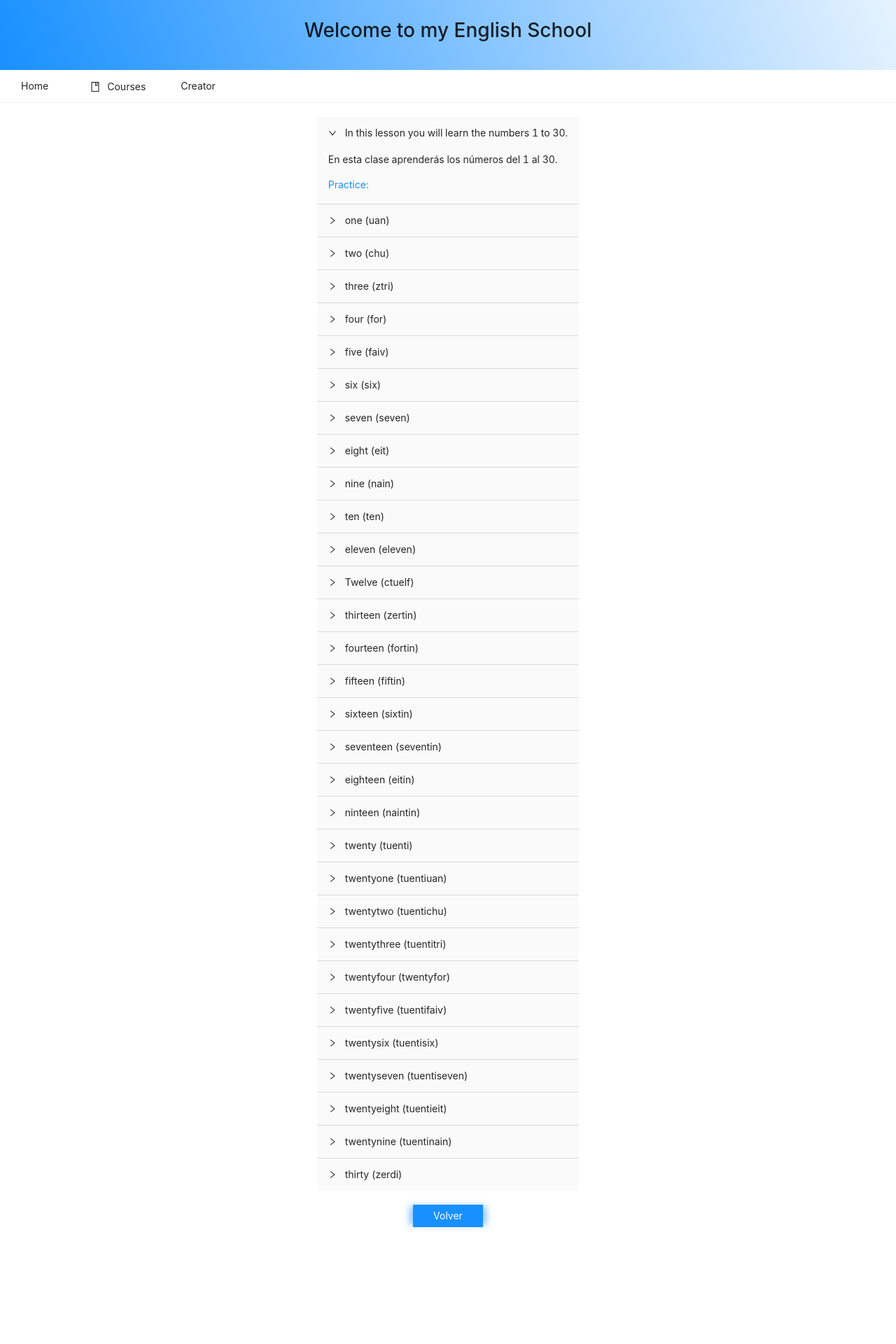
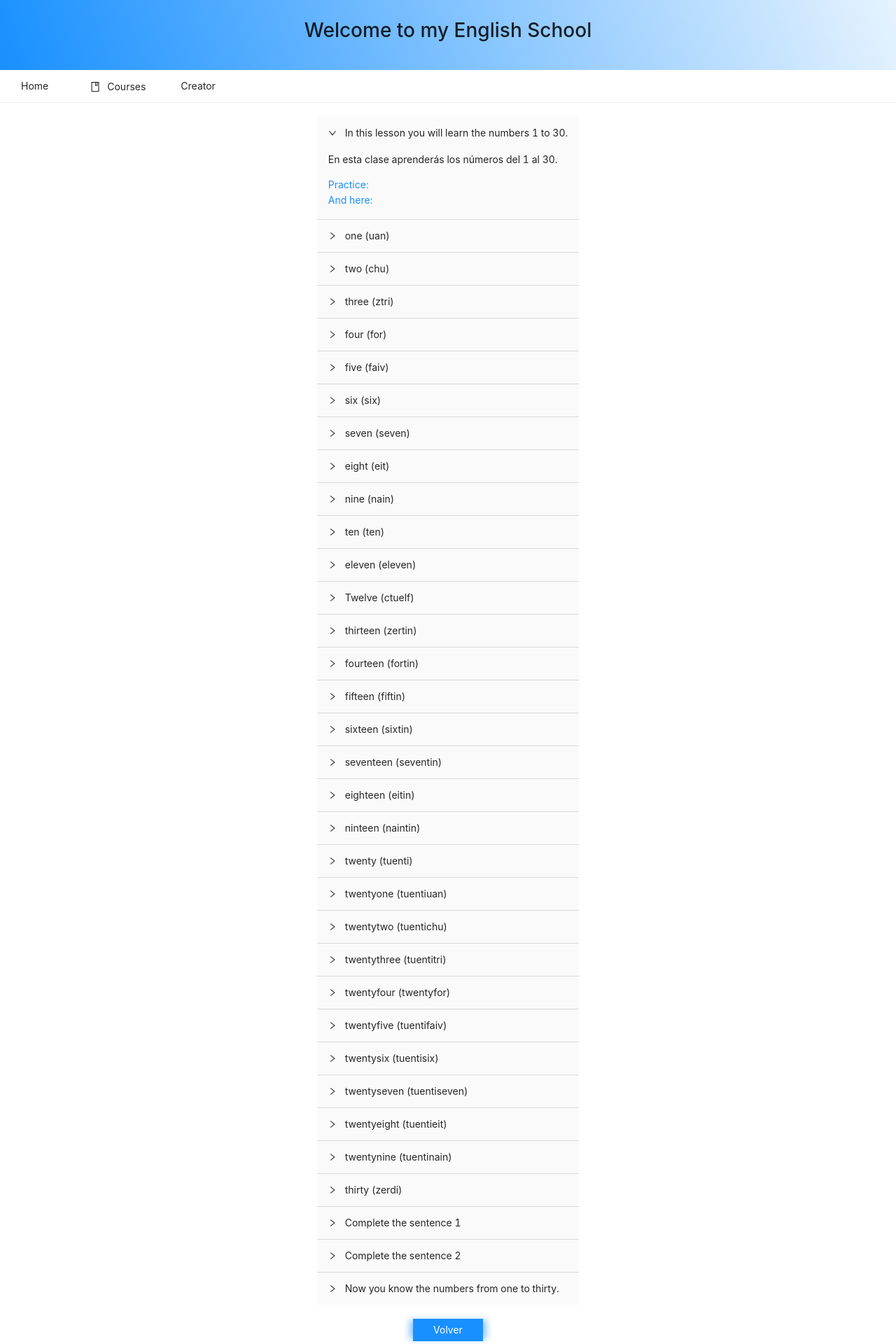
Before and after one commit to LeonLSV/English-School, a React (Create React App) app: page /numbers in a window 1280 px wide. Shown: the top 1920 px of the page at 70% size. Before the commit the page ends 1773 px from the top, so only its background shows below. Built offline with nearby package versions, Linux system fonts and the light colour scheme.

Commit message:
[add] numbers

```diff
--- a/src/components/Numbers/index.js
+++ b/src/components/Numbers/index.js
@@ -22,6 +22,13 @@ export const Numbers = () => {
               target="__blank"
               rel="noreferer noopener">
               Practice:
+            </a>
+            <br />
+            <a
+              href="https://agendaweb.org/exercises/vocabulary/numbers/numbers-teen-ty"
+              target="__blank"
+              rel="noreferer noopener">
+              And here:
             </a>
           </Panel>
           <Panel header="one (uan)" key="1">
@@ -114,6 +121,24 @@ export const Numbers = () => {
           <Panel header="thirty (zerdi)" key="30">
             <p>30</p>
           </Panel>
+          <Panel header="Complete the sentence 1" key="31">
+            <p>Completa la oración</p>
+            <h4>How many (meny) DOGS are there</h4>
+            <p>¿Cuántos perros hay ahí?</p>
+            <p>(Foto con 3 perros)</p>
+            <h4>There are three dogs</h4>
+            <p>Ahí hay tres perros</p>
+          </Panel>
+          <Panel header="Complete the sentence 2" key="32">
+            <h4>How many BOOKS are there</h4>
+            <p>¿Cuántos libros hay ahí?</p>
+            <p>(Foto con 8 libros)</p>
+            <h4>There are eight books</h4>
+            <p>Ahí hay ocho libros</p>
+          </Panel>
+          <Panel header="Now you know the numbers from one to thirty." key="32">
+            <h4>Ahora conoces los números del 1 al 30.</h4>
+          </Panel>
         </Collapse>
         <Row justify="center">
           <Col>
```
Also changed, not shown: 1 other file (tests, documents, lock files or other folders).
